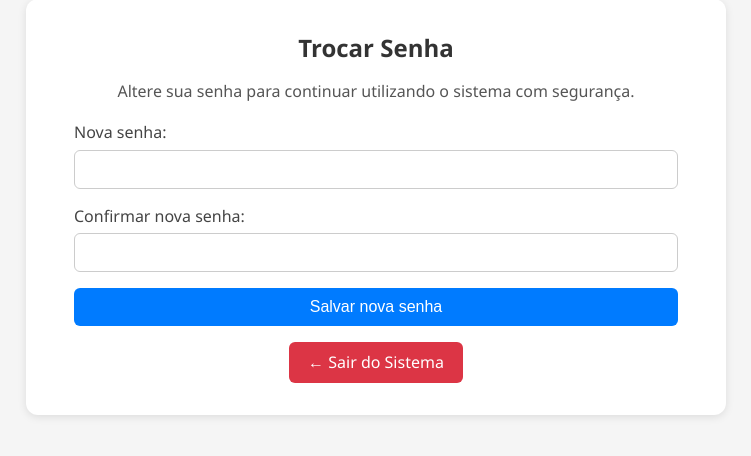
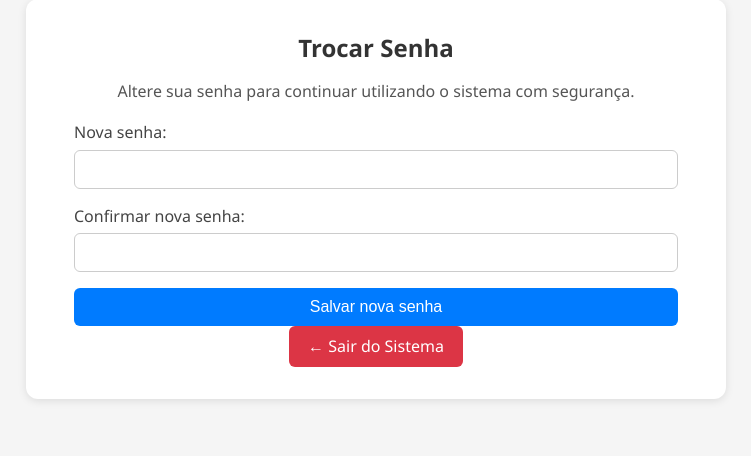
Before and after one commit to PadawanXXVI/cpcr_app, a Flask app: page /trocar_senha in a window 1280 px wide. Shown: the part 33-489 px from the top of the page, without its empty margins (264-1015 px from the left). Run offline with Flask 3, Linux system fonts and the light colour scheme; the visitor is signed in with stand-in values (Sample User, id 1).

Commit message:
Refina trocar_senha.html com consistência visual e agrupamento de ações

```diff
--- a/templates/trocar_senha.html
+++ b/templates/trocar_senha.html
@@ -25,7 +25,7 @@
       <button type="submit" class="btn-primary">Salvar nova senha</button>
     </form>
 
-    <div style="margin-top: 1rem;">
+    <div class="botoes mt-2">
       <a href="{{ url_for('logout') }}" class="btn-terciario">← Sair do Sistema</a>
     </div>
   </div>
```
